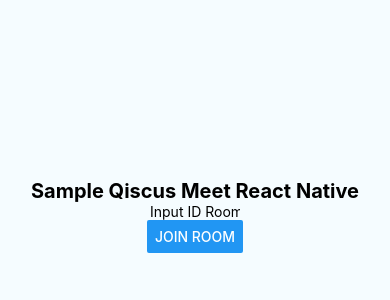
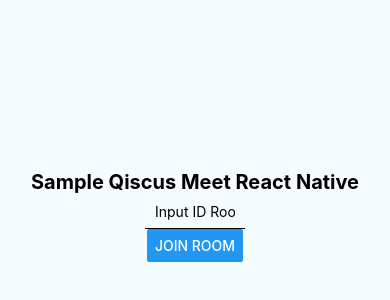
Before and after one commit to qiscus/qiscus-meet-sample-rn, a React Native app: screen / in a window 390 px wide. Shown: the part 206-506 px from the top of the page. Built offline with nearby package versions, Linux system fonts and the light colour scheme.

Commit message:
styling input

```diff
--- a/App.js
+++ b/App.js
@@ -35,9 +35,12 @@
             placeholder={"Input ID Room"}
             underlineColorAndroid={"#EC407A"}
             onChangeText={(id_room) => this.setState({id_room})}
-            style={{width:90}}
+            style={styles.input}
         />
-        <Button title="Join Room" onPress={() => { this.joinRoom()}} />
+        <Button
+        style={styles.submitButton}
+        title="Join Room"
+        onPress={() => { this.joinRoom()}} />
       </View>
     );
   }
@@ -50,5 +53,24 @@
     alignItems: 'center',
     backgroundColor: '#F5FCFF',
   },
+  input: {
+    width: 100,
+    height: 35,
+    paddingVertical: 5,
+    paddingHorizontal: 10,
+    borderBottomWidth: 1
+  },
+  submitButton: {
+    backgroundColor: "#9aca62",
+    borderRadius: 2,
+    fontStyle: "normal",
+    fontWeight: "600",
+    fontSize: 12,
+    color: "white",
+    paddingVertical: 15,
+    paddingHorizontal: 10,
+    textTransform: "uppercase",
+    alignItems: "center"
+  },
   text_room :{fontWeight:"bold", fontSize:20}
 }
```
